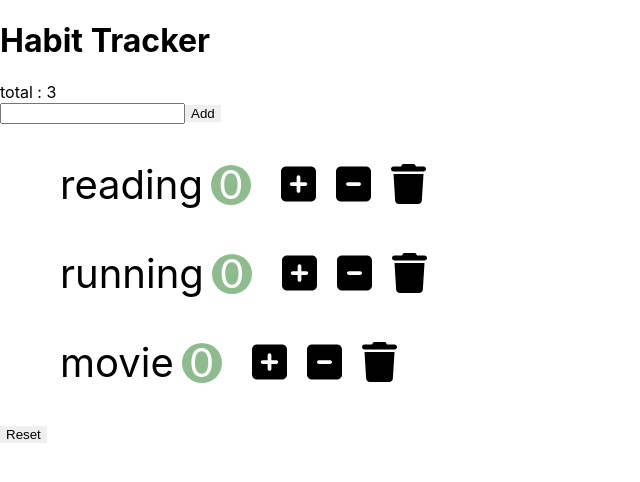
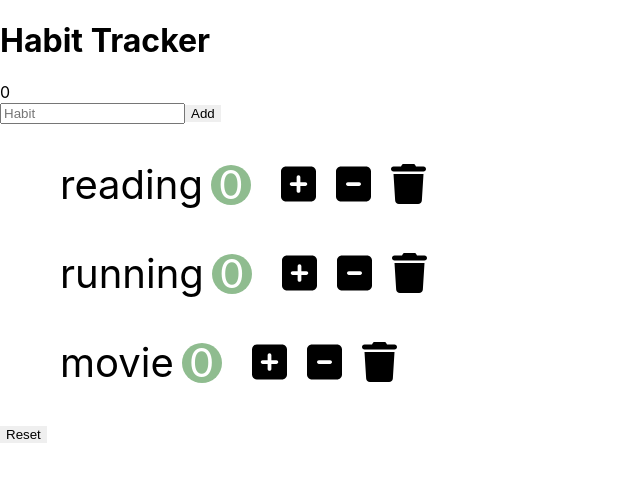
Before and after one commit to Dozi01/habit-tracker, a React (Create React App) app: page / in a window 1280 px wide. Shown: the top 482 px of the page, without its empty margins (0-640 px from the left). Built offline with nearby package versions, Linux system fonts and the light colour scheme.

Commit message:
habitAddForm component, 기능 모두 구현

```diff
--- a/src/App.css
+++ b/src/App.css
@@ -1,3 +1,6 @@
+* {
+  box-sizing: border-box;
+}
 button {
   outline: none;
   border: 0;
--- a/src/app.jsx
+++ b/src/app.jsx
@@ -1,6 +1,5 @@
 import React, { Component } from "react";
 import "./app.css";
-
 import NavBar from "./components/navbar";
 import Habits from "./components/habits";
 
@@ -11,14 +10,13 @@ class App extends Component {
       { id: 2, name: "running", count: 0 },
       { id: 3, name: "movie", count: 0 },
     ],
-    text: "",
   };
   handleIncrease = (habit) => {
     const habits = [...this.state.habits];
     const index = habits.indexOf(habit);
     habits[index].count++;
     this.setState({ habits: habits });
-    // key 와 value 가 같다.
+    // key 와 value 가 같을 때 생략 가능.
   };
 
   handleDecrease = (habit) => {
@@ -36,41 +34,32 @@ class App extends Component {
     this.setState({ habits });
   };
 
+  onAdd = (name) => {
+    const habits = [...this.state.habits, { id: Date.now(), name, count: 0 }];
+    this.setState({ habits });
+  };
+
   onReset = () => {
     const habits = [...this.state.habits];
     habits.map((habit) => (habit.count = 0));
     this.setState(habits);
   };
 
-  handleChange = (e) => {
-    console.log(e);
-    this.setState({
-      text: e.target.value,
-    });
-  };
-
-  onAdd = () => {
-    const habits = [...this.state.habits];
-    const habit = [{ id: 4, name: `${this.state.text}`, count: 0 }];
-    this.setState({ habits: habits.concat(habit) });
-    this.setState({ text: "" });
-  };
-
   render() {
     return (
-      <div>
-        <NavBar habits={this.state.habits} />
-        <input onChange={this.handleChange} type="text" id="name" name="name" />
-        <span>{this.state.text}</span>
-        <button onClick={this.onAdd}>Add</button>
+      <>
+        <NavBar
+          habitNum={this.state.habits.filter((item) => item.count > 0).length}
+        />
         <Habits
           habits={this.state.habits}
           handleIncrease={this.handleIncrease}
           handleDecrease={this.handleDecrease}
           onDelete={this.onDelete}
+          onAdd={this.onAdd}
+          onReset={this.onReset}
         />
-        <button onClick={this.onReset}>Reset</button>
-      </div>
+      </>
     );
   }
 }
--- /dev/null
+++ b/src/components/habitAddFrom.jsx
@@ -0,0 +1,33 @@
+import React, { Component } from "react";
+
+class HabitAddForm extends Component {
+  formRef = React.createRef();
+
+  inputRef = React.createRef();
+
+  onSubmit = (event) => {
+    event.preventDefault();
+    console.log(this.inputRef.current.value);
+    const name = this.inputRef.current.value;
+    name && this.props.onAdd(name);
+    //name 값이 있다면 전달.
+    this.formRef.current.reset();
+  };
+  render() {
+    return (
+      <form ref={this.formRef} className="add-form" onSubmit={this.onSubmit}>
+        <input
+          ref={this.inputRef}
+          type="text"
+          className="add-input"
+          placeholder="Habit"
+          id="name"
+          name="name"
+        />
+        <button>Add</button>
+      </form>
+    );
+  }
+}
+
+export default HabitAddForm;
--- a/src/components/habits.jsx
+++ b/src/components/habits.jsx
@@ -1,9 +1,12 @@
 import React, { Component } from "react";
 import Habit from "../components/habit";
+import HabitAddForm from "../components/habitAddFrom";
 
 class Habits extends Component {
   render() {
     return (
+      <>
+        <HabitAddForm onAdd={this.props.onAdd} />
         <ul>
           {this.props.habits.map((habit) => (
             <Habit
@@ -15,6 +18,8 @@ class Habits extends Component {
             />
           ))}
         </ul>
+        <button onClick={this.props.onReset}>Reset</button>
+      </>
     );
   }
 }
--- a/src/components/navbar.jsx
+++ b/src/components/navbar.jsx
@@ -3,13 +3,11 @@ import styles from "./navbar.module.css";
 
 class NavBar extends React.Component {
   render() {
-    const habitsNum = this.props.habits.length;
-
     return (
-      <div>
-        <h1>Habit Tracker</h1>
-        <span>total : {habitsNum}</span>
-      </div>
+      <header>
+        <h1 className="navbar-title">Habit Tracker</h1>
+        <span className="navbar-totalcount">{this.props.habitNum}</span>
+      </header>
     );
   }
 }
--- a/src/components/navbar.module.css
+++ b/src/components/navbar.module.css
@@ -0,0 +1,3 @@
+.navbar-title {
+  font-size: 23px;
+}
```
Lines whose indentation alone changed are shown as unchanged.
